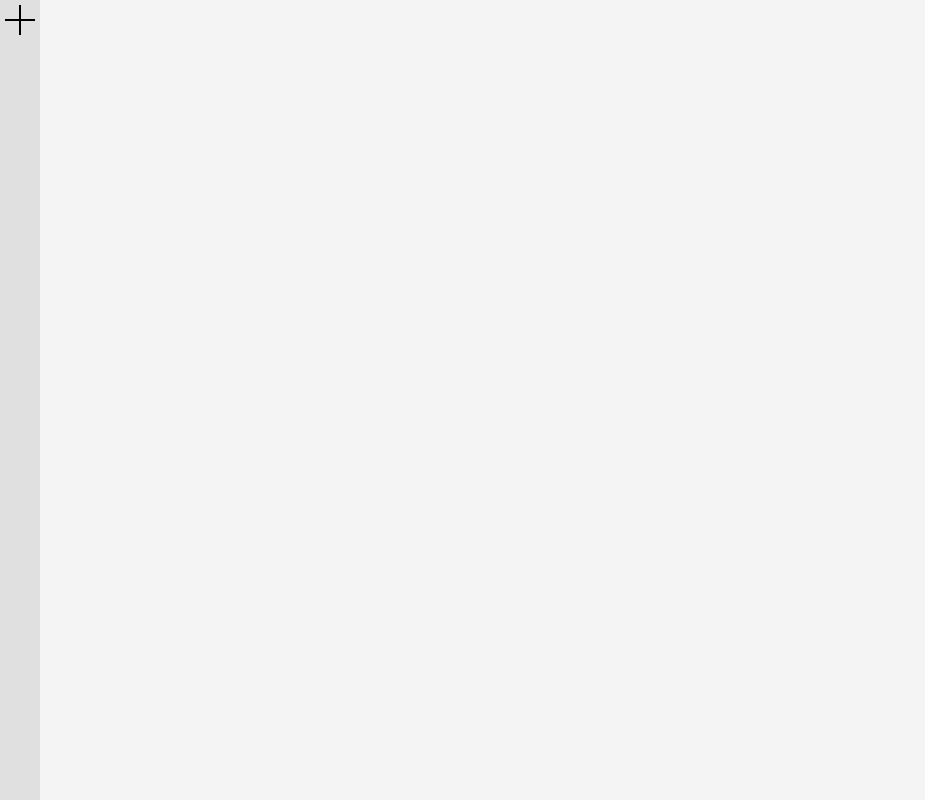
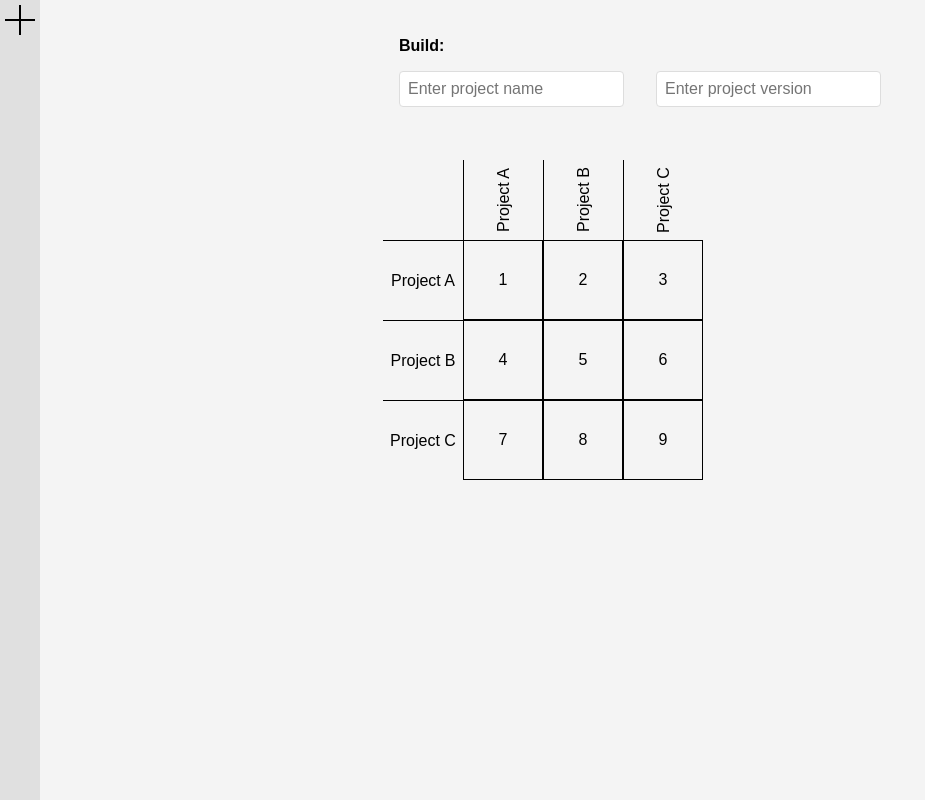
Before and after one commit to adam-jacobs/DependencyTracker, a React (Create React App) app in the folder dependency-tracker/: page /dependencies in a window 1280 px wide. Shown: the whole page, without its empty margins (0-925 px from the left). Built offline with nearby package versions, Linux system fonts and the light colour scheme.

Commit message:
Add boiler plate dependencies grid

```diff
--- a/dependency-tracker/src/pages/Dependencies.css
+++ b/dependency-tracker/src/pages/Dependencies.css
@@ -1,4 +1,4 @@
-.dependencies-container {
+.page-wrapper {
     display: inline;
 }
 
@@ -11,6 +11,29 @@
     background: var(--toolbar-background);
 }
 
+.dependencies-container {
+    height: 100vh;
+    width: 100%;
+    display: flex;
+    justify-content: center;
+}
+
+.selector {
+    align-items: center;
+    height: 20vh;
+    display: flex;
+}
+
+.grid div {
+    display: flex;
+    align-items: center;
+    justify-content: center;
+}
+
+.top-label {
+    transform: rotate(90deg);
+}
+
 .add-dependencies-container {
     display: flex;
     justify-content: center;
--- a/dependency-tracker/src/pages/Dependencies.js
+++ b/dependency-tracker/src/pages/Dependencies.js
@@ -7,8 +7,15 @@ function Depencencies() {
 
   const [ addDependencyDialogVisible, setAddDependencyDialogVisible] = useState(false);
 
+  const projects = ["Project A", "Project B", "Project C"];
+  const data = [
+    [1, 2, 3],
+    [4, 5, 6],
+    [7, 8, 9],
+  ];
+
   return (
-    <div className="dependencies-container">
+    <div className="page-wrapper">
       <div className="menu-bar">
         <XButton
           size={30}
@@ -16,6 +23,56 @@ function Depencencies() {
           onClick={() => setAddDependencyDialogVisible(true)}
         />
       </div>
+      {!addDependencyDialogVisible && (
+      <div className="dependencies-container">
+        <div className="selector-grid-container">
+          <div className="selector">
+            <div>
+              <label style={{fontWeight: 'bold', margin: '1rem'}}>Build:</label>
+              <br />
+                <input className="inpt" style={{margin: '1rem'}} placeholder="Enter project name"/>
+                <input className="inpt" style={{margin: '1rem'}} placeholder="Enter project version"/>
+              </div>
+          </div>
+          <div className="grid" style={{
+            display: 'grid',
+            gridTemplateColumns: `80px repeat(${projects.length}, 80px)`,
+            gridAutoRows: '80px',
+          }}>
+
+            <div />
+
+            {projects.map((project, i) => (
+              <div style={{
+                borderRight: '1px solid black',
+                transform: 'rotate(180deg)',
+                writingMode: 'vertical-rl'
+              }}>
+                {project}
+              </div>
+            ))}
+
+            {projects.map((rowLabel, rowIndex) => (
+              <React.Fragment>
+                <div style={{
+                  borderTop: '1px solid black'
+                }}>
+                  {rowLabel}
+                  </div>
+                {data[rowIndex].map((cell, colIndex) => (
+                  <div style={{
+                    border: '1px solid black',
+                  }}>
+                    {cell}
+                  </div>
+                ))}
+              </React.Fragment>
+            ))}
+
+          </div>
+        </div>
+      </div>
+      )}
       <div className="add-dependencies-container">
         {addDependencyDialogVisible && <AddDependencyDialog onClose={() => setAddDependencyDialogVisible(false)} />}
       </div>
```
